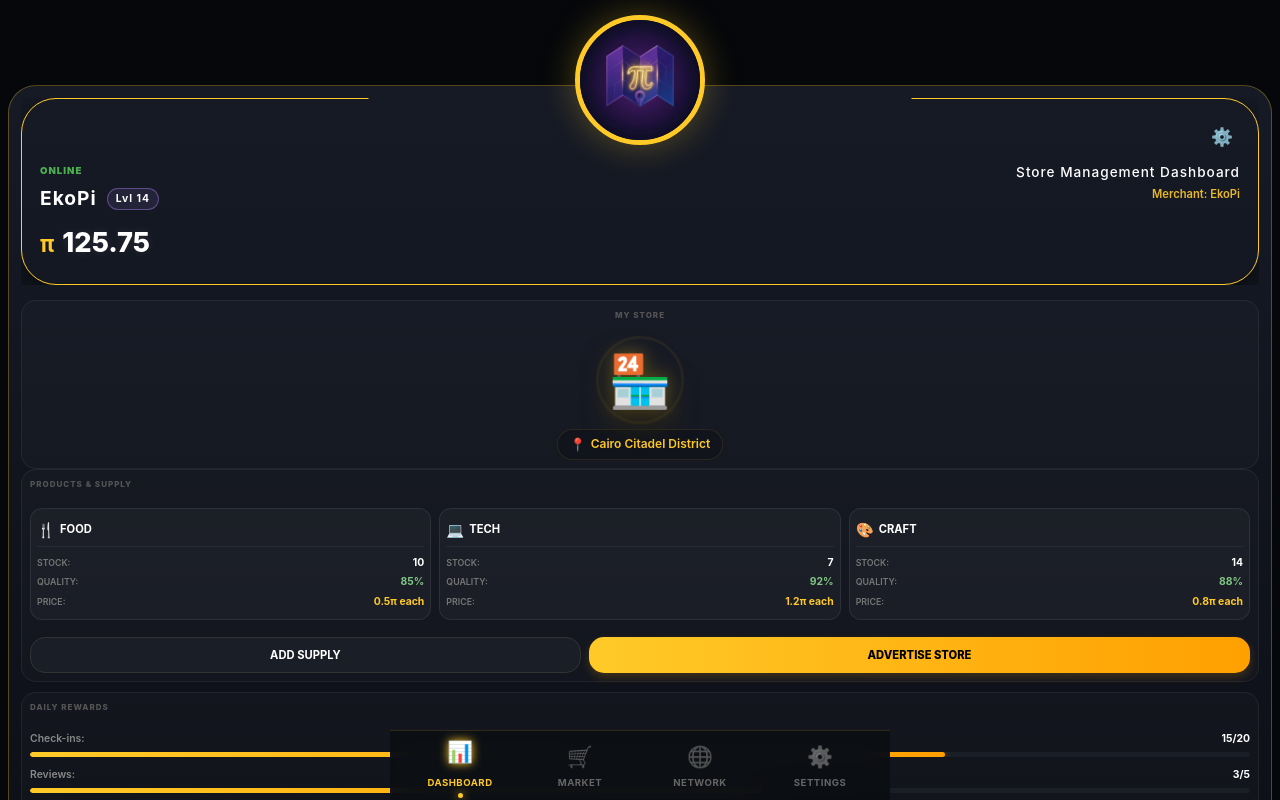
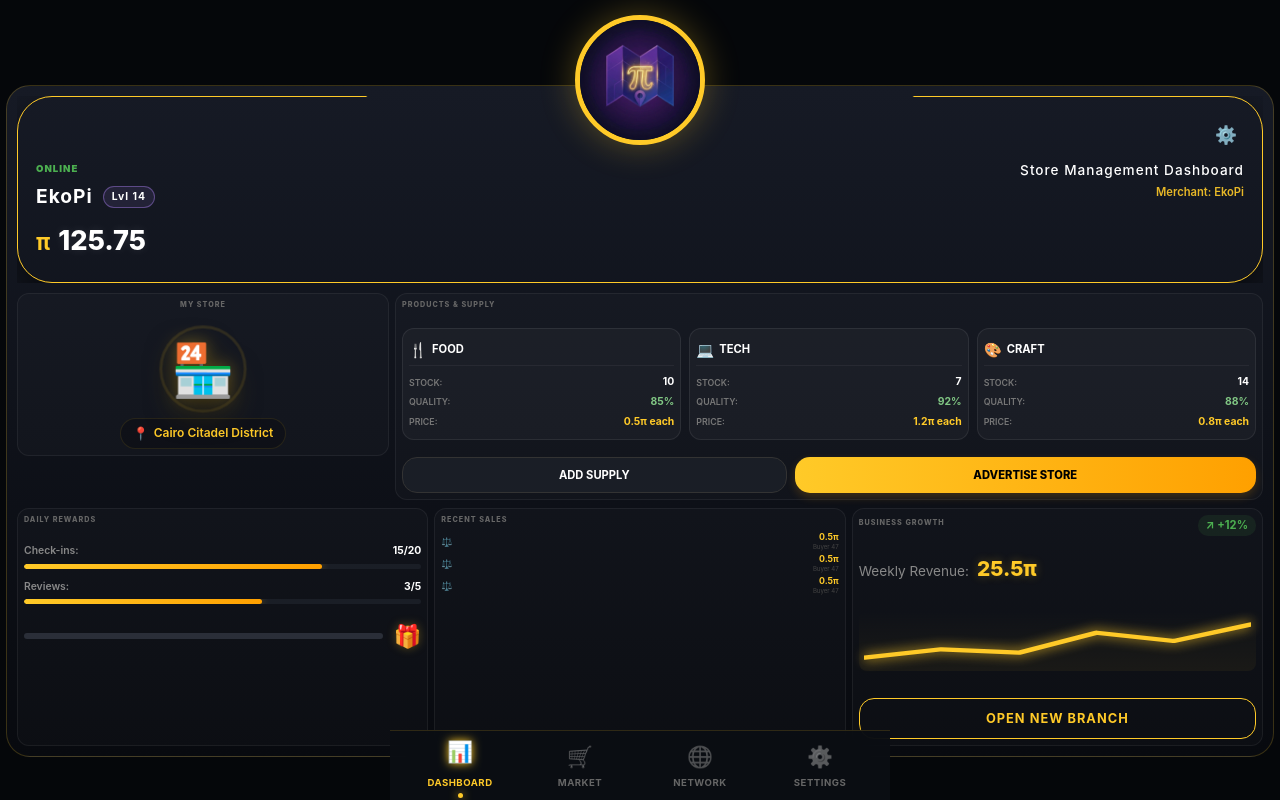
Before and after one commit to Maplypi-Official/maplypi-frontend, a React (Vite) app: page / in a window 1280 px wide. Shown: the top 800 px of the page. Built offline with nearby package versions, Linux system fonts and the light colour scheme; no server answers.

Commit message:
Update Dashboard.css

```diff
--- a/src/components/Layout/Dashboard.css
+++ b/src/components/Layout/Dashboard.css
@@ -1,52 +1,48 @@
 :root {
   --maply-purple-gradient: linear-gradient(180deg, #161a25 0%, #080a0f 100%);
   --digital-gold: #ffca28;
-  --glass-border: rgba(255, 202, 40, 0.3);
 }
 
 .ts-dashboard-container {
   width: 100%;
   max-width: 100vw;
-  overflow-x: hidden; /* منع التمرير الأفقي */
-  margin: 0 auto;
   min-height: 100vh;
   background: #05070a;
-  padding: 85px 8px 100px 8px; /* تقليل الحواف لزيادة مساحة العرض */
+  padding: 85px 6px 100px 6px; /* تقليل الهوامش لأقصى حد */
   box-sizing: border-box;
-  display: flex;
-  flex-direction: column;
+  overflow-x: hidden;
 }
 
 .maply-main-card {
   background: var(--maply-purple-gradient);
-  border: 1.2px solid var(--glass-border);
-  border-radius: 28px;
-  padding: 12px;
+  border: 1.2px solid rgba(255, 202, 40, 0.2);
+  border-radius: 24px;
+  padding: 10px;
   width: 100%;
-  box-sizing: border-box;
 }
 
 .ts-main-content {
   display: flex;
   flex-direction: column;
-  gap: 10px;
-  margin-top: 15px;
+  gap: 8px;
+  margin-top: 10px;
 }
 
-/* الصف العلوي مرن لمنع التداخل */
-.top-row-layout {
+/* حل مشكلة تداخل الصف العلوي */
+.flex-row-adaptive {
   display: flex;
-  gap: 8px;
+  gap: 6px;
   width: 100%;
+  align-items: stretch;
 }
 
-.layout-col-left { flex: 1; min-width: 0; }
-.layout-col-right { flex: 2; min-width: 0; }
+.flex-item-store { flex: 0.9; min-width: 0; }
+.flex-item-products { flex: 2.1; min-width: 0; }
 
-/* الصف السفلي الثلاثي */
-.bottom-row-layout {
+/* حل مشكلة التداخل في الصف السفلي */
+.grid-bottom-adaptive {
   display: grid;
-  grid-template-columns: repeat(3, 1fr); /* 3 أعمدة متساوية تماماً */
+  grid-template-columns: repeat(3, 1fr);
   gap: 6px;
   width: 100%;
 }
@@ -54,41 +50,33 @@
 .ts-panel {
   background: rgba(255, 255, 255, 0.02);
   border: 1px solid rgba(255, 255, 255, 0.06);
-  border-radius: 15px;
-  padding: 8px;
-  min-width: 0; /* منع دفع الحاوية للخارج */
+  border-radius: 12px;
+  padding: 6px;
+  min-width: 0; /* يمنع الصندوق من دفع الجوانب */
 }
 
 .ts-panel h3 {
-  color: #555;
-  font-size: 0.5rem; /* تصغير الخط ليتناسب مع العرض الصغير */
+  color: #666;
+  font-size: 0.45rem; /* خط صغير جداً للعناوين لمنع الانكسار */
   font-weight: 800;
-  margin-bottom: 6px;
-  text-transform: uppercase;
+  margin-bottom: 5px;
   white-space: nowrap;
+  overflow: hidden;
+  text-overflow: ellipsis;
 }
 
-/* تنسيق المبيعات المصغر جداً */
-.mini-sale-item {
+/* تنسيق المبيعات الفائق الصغر ليتناسب مع العرض */
+.s-row-min {
   display: flex;
   justify-content: space-between;
   align-items: center;
-  padding: 3px 0;
-  border-bottom: 1px solid rgba(255,255,255,0.02);
+  padding: 2px 0;
 }
 
-.s-icon { font-size: 0.6rem; color: #888; }
-.s-info { text-align: right; display: flex; flex-direction: column; }
-.s-val { color: var(--digital-gold); font-size: 0.65rem; font-weight: bold; }
-.s-user { color: #444; font-size: 0.45rem; }
+.s-ico { font-size: 0.55rem; color: #777; }
+.s-txt { text-align: right; display: flex; flex-direction: column; }
+.s-p { color: var(--digital-gold); font-size: 0.55rem; font-weight: 700; line-height: 1; }
+.s-b { color: #444; font-size: 0.38rem; }
 
-.loading-screen {
-  height: 100vh;
-  display: flex;
-  justify-content: center;
-  align-items: center;
-  background: #000;
-  color: var(--digital-gold);
-}
-
+.loading-screen { height: 100vh; display: flex; justify-content: center; align-items: center; color: var(--digital-gold); font-size: 0.8rem; }
 * { box-sizing: border-box; }
```
